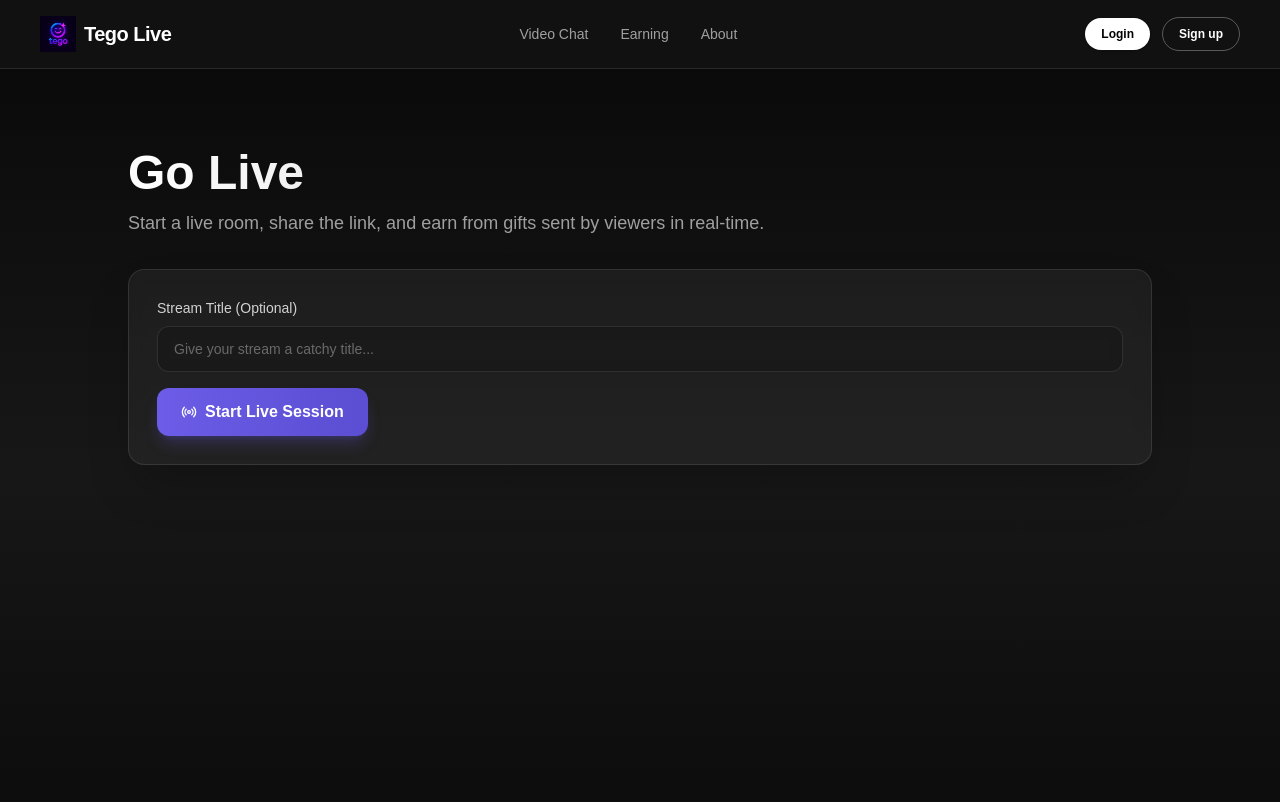
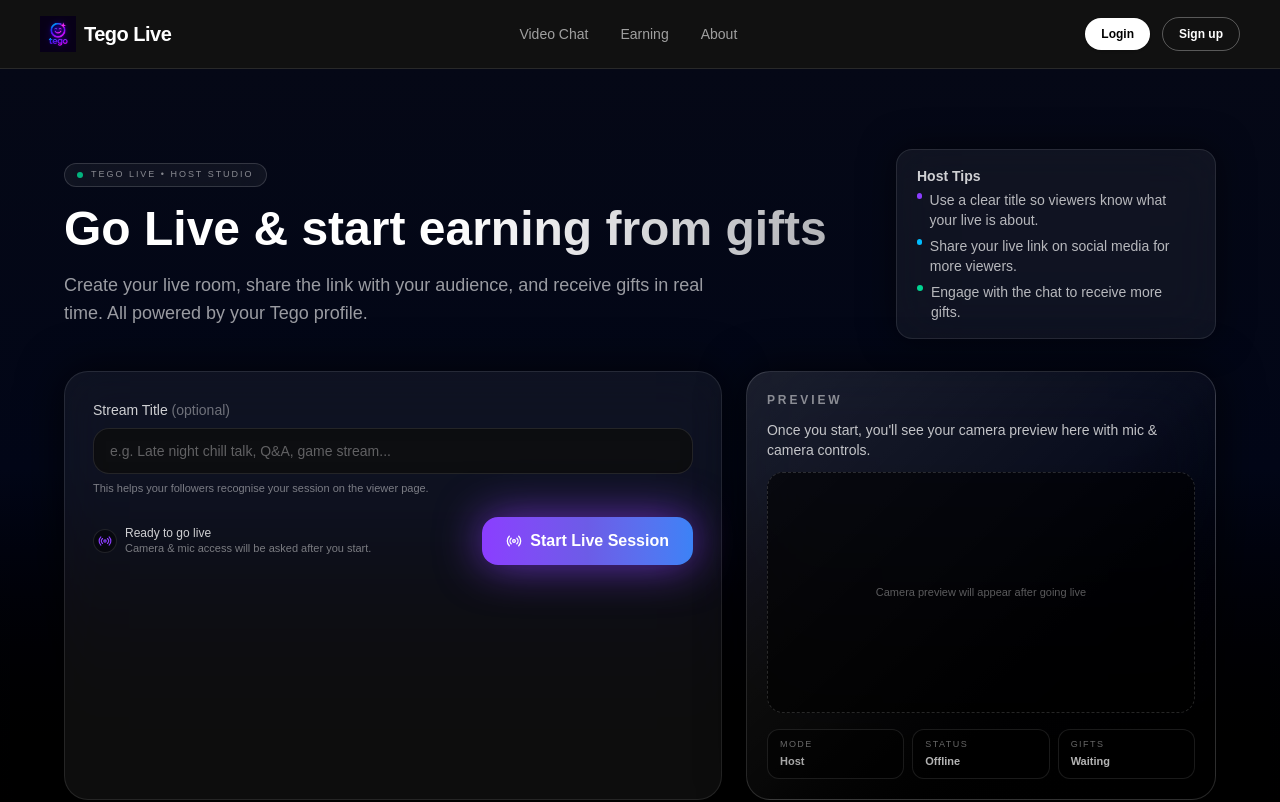
Before and after one commit to nsnrfuture/test-2-livestream, a Next.js app: page /go-online in a window 1280 px wide. Shown: the top 802 px of the page. Built offline with nearby package versions, Linux system fonts and the light colour scheme; no server answers.

Commit message:
video call

```diff
--- a/src/app/go-online/page.tsx
+++ b/src/app/go-online/page.tsx
@@ -17,7 +17,6 @@
 import { AGORA_APP_ID, randomUid } from "@/lib/agora";
 import type { GiftEvent } from "@/types/live";
 
-// ✅ Lucide icons
 import {
   Mic,
   MicOff,
@@ -28,10 +27,13 @@
   Copy as CopyIcon,
   Eye,
   Link2,
+  Heart,
 } from "lucide-react";
 
+const ACCENT = "#8B3DFF";
+
 /* ------------------------------------
-   GiftRain (inline component)
+   GiftRain
 ------------------------------------ */
 
 function GiftRain({ feed }: { feed: GiftEvent[] }) {
@@ -69,7 +71,7 @@
   return (
     <div
       ref={boxRef}
-      className="pointer-events-none absolute inset-0 overflow-hidden rounded-xl"
+      className="pointer-events-none absolute inset-0 overflow-hidden rounded-3xl"
     />
   );
 }
@@ -88,7 +90,7 @@
 }
 
 /* ------------------------------------
-   LivePublisher (inline component)
+   LivePublisher (host video + controls)
 ------------------------------------ */
 
 type LivePublisherProps = {
@@ -109,7 +111,10 @@
   const [videoOff, setVideoOff] = useState(false);
   const [loading, setLoading] = useState(false);
 
-  // ✅ Load AgoraRTC only in the browser
+  // guard to avoid double leave/unpublish
+  const hasLeftRef = useRef(false);
+
+  // Load AgoraRTC only in browser
   useEffect(() => {
     (async () => {
       if (typeof window === "undefined") return;
@@ -156,9 +161,10 @@
         c.play(containerRef.current);
       }
 
+      hasLeftRef.current = false;
       setJoined(true);
     } catch (e) {
-      console.error(e);
+      console.error("Agora join error:", e);
     } finally {
       setLoading(false);
     }
@@ -166,6 +172,13 @@
 
   const leave = useCallback(async () => {
     if (!client) return;
+
+    if (hasLeftRef.current) {
+      onLeave?.();
+      return;
+    }
+    hasLeftRef.current = true;
+
     try {
       if (mic) {
         mic.stop();
@@ -178,22 +191,40 @@
 
       await client.unpublish();
       await client.leave();
+
       setJoined(false);
       onLeave?.();
     } catch (e) {
-      console.error(e);
+      console.error("Agora leave error:", e);
     }
   }, [client, mic, cam, onLeave]);
 
+  // Cleanup on unmount only (no state updates)
   useEffect(() => {
     return () => {
-      // cleanup on unmount
-      if (joined) {
-        void leave();
+      if (!client) return;
+      if (hasLeftRef.current) return;
+
+      hasLeftRef.current = true;
+
+      (async () => {
+        try {
+          if (mic) {
+            mic.stop();
+            mic.close();
           }
+          if (cam) {
+            cam.stop();
+            cam.close();
+          }
+          await client.unpublish();
+          await client.leave();
+        } catch (e) {
+          console.error("Agora cleanup on unmount error:", e);
+        }
+      })();
     };
-    // eslint-disable-next-line react-hooks/exhaustive-deps
-  }, [joined]);
+  }, [client, mic, cam]);
 
   const toggleMic = async () => {
     if (!mic) return;
@@ -208,46 +239,38 @@
   };
 
   return (
-    <div className="w-full">
-      {/* Video area */}
+    <div className="w-full h-full flex flex-col justify-end">
+      {/* Video fills parent */}
       <div
         ref={containerRef}
-        className="aspect-video w-full rounded-2xl bg-neutral-900 overflow-hidden shadow-2xl border border-white/10 relative"
+        className="absolute inset-0 bg-black"
       >
         {!joined && (
-          <div className="absolute inset-0 flex flex-col items-center justify-center gap-3 text-white/60">
-            <div className="flex h-14 w-14 items-center justify-center rounded-2xl bg-white/5 border border-white/10 shadow-lg">
-              <Radio className="h-7 w-7" />
+          <div className="absolute inset-0 flex flex-col items-center justify-center gap-3 text-white/70">
+            <div className="flex h-16 w-16 items-center justify-center rounded-2xl bg-white/5 border border-white/15 shadow-[0_0_30px_rgba(139,61,255,0.6)]">
+              <Radio className="h-7 w-7" style={{ color: ACCENT }} />
             </div>
-            <p className="text-sm font-medium">You&apos;re offline</p>
+            <p className="text-sm font-medium">You&apos;re currently offline</p>
             <p className="text-xs text-white/40 max-w-xs text-center px-4">
-              Start your live to preview camera and audio here.
+              Click <span className="font-semibold" style={{ color: ACCENT }}>Go Live</span> to
+              start your stream and preview camera & audio here.
             </p>
           </div>
         )}
       </div>
 
-      {/* Controls */}
-      <div className="mt-5 rounded-2xl bg-neutral-900/70 backdrop-blur-md border border-white/10 px-4 py-3 sm:px-5 sm:py-4">
+      {/* Controls bottom-left, overlay style */}
+      <div className="relative z-10 mb-24 ml-4 mr-24">
         {!joined ? (
-          <div className="flex flex-col sm:flex-row items-stretch sm:items-center justify-between gap-3">
-            <div className="flex flex-col gap-1">
-              <span className="text-xs font-semibold uppercase tracking-wide text-white/40">
-                Live status
-              </span>
-              <span className="text-sm font-medium text-white">
-                Not live yet
-              </span>
-            </div>
           <button
             onClick={join}
             disabled={loading || !client}
-              className="inline-flex items-center justify-center gap-2 rounded-xl bg-linear-to-r from-[#6C5CE7] to-[#5b4ed2] px-5 py-3 text-sm font-semibold text-white shadow-lg shadow-[#6C5CE7]/30 transition-all duration-200 hover:from-[#5b4ed2] hover:to-[#4a3eb8] hover:shadow-[#6C5CE7]/40 hover:scale-[1.02] active:scale-95 disabled:opacity-50 disabled:cursor-not-allowed"
+            className="inline-flex items-center justify-center gap-2 rounded-full bg-linear-to-r from-[#8B3DFF] via-[#6C5CE7] to-[#3B82F6] px-5 py-2.5 text-xs font-semibold text-white shadow-[0_0_30px_rgba(139,61,255,0.7)] disabled:opacity-50 disabled:cursor-not-allowed"
           >
             {loading ? (
               <>
                 <Radio className="h-4 w-4 animate-pulse" />
-                  <span>Starting live…</span>
+                <span>Starting…</span>
               </>
             ) : (
               <>
@@ -256,60 +279,42 @@
               </>
             )}
           </button>
-          </div>
         ) : (
-          <div className="flex flex-wrap items-center gap-3">
-            {/* Mic */}
+          <div className="inline-flex items-center gap-2 bg-black/50 backdrop-blur-xl rounded-full px-3 py-2 border border-white/10">
             <button
               onClick={toggleMic}
-              className="inline-flex flex-1 min-w-[110px] items-center justify-center gap-2 rounded-xl bg-neutral-800/80 px-4 py-2.5 text-xs sm:text-sm font-medium text-white border border-white/10 hover:border-white/30 hover:bg-neutral-700 transition-all"
+              className="inline-flex items-center justify-center h-8 w-8 rounded-full bg-white/5 border border-white/10"
             >
               {muted ? (
-                <>
-                  <MicOff className="h-4 w-4" />
-                  <span>Unmute</span>
-                </>
+                <MicOff className="h-4 w-4 text-rose-400" />
               ) : (
-                <>
-                  <Mic className="h-4 w-4" />
-                  <span>Mute</span>
-                </>
+                <Mic className="h-4 w-4 text-emerald-400" />
               )}
             </button>
-
-            {/* Video */}
             <button
               onClick={toggleVideo}
-              className="inline-flex flex-1 min-w-[110px] items-center justify-center gap-2 rounded-xl bg-neutral-800/80 px-4 py-2.5 text-xs sm:text-sm font-medium text-white border border-white/10 hover:border-white/30 hover:bg-neutral-700 transition-all"
+              className="inline-flex items-center justify-center h-8 w-8 rounded-full bg-white/5 border border-white/10"
             >
               {videoOff ? (
-                <>
-                  <Video className="h-4 w-4" />
-                  <span>Camera On</span>
-                </>
+                <Video className="h-4 w-4 text-emerald-400" />
               ) : (
-                <>
-                  <VideoOff className="h-4 w-4" />
-                  <span>Camera Off</span>
-                </>
+                <VideoOff className="h-4 w-4 text-rose-400" />
               )}
             </button>
-
-            {/* End live */}
             <button
               onClick={leave}
-              className="inline-flex flex-[1.2] min-w-[130px] items-center justify-center gap-2 rounded-xl bg-linear-to-r from-red-500 to-red-600 px-4 py-2.5 text-xs sm:text-sm font-semibold text-white shadow-lg shadow-red-500/30 hover:shadow-red-500/40 hover:scale-[1.02] active:scale-95 transition-all"
+              className="inline-flex items-center justify-center h-8 px-3 rounded-full bg-red-500 text-xs font-semibold text-white shadow-lg"
             >
-              <PhoneOff className="h-4 w-4" />
-              <span>End Live</span>
+              <PhoneOff className="h-4 w-4 mr-1" />
+              End
             </button>
           </div>
         )}
 
         {token ? (
-          <p className="mt-3 text-[10px] sm:text-xs text-white/40 font-mono bg-white/5 rounded-lg px-3 py-2 inline-flex items-center gap-2">
+          <p className="mt-2 text-[10px] text-white/60 font-mono bg-black/50 rounded-full px-3 py-1 inline-flex items-center gap-2 border border-white/10">
             <span className="inline-flex h-1.5 w-1.5 rounded-full bg-emerald-400 animate-pulse" />
-            UID: {uid}
+            UID #{uid}
           </p>
         ) : null}
       </div>
@@ -318,7 +323,7 @@
 }
 
 /* ------------------------------------
-   GoOnlinePage (default export)
+   GoOnlinePage
 ------------------------------------ */
 
 export default function GoOnlinePage() {
@@ -359,97 +364,214 @@
   };
 
   return (
-    <main className="min-h-screen w-full bg-linear-to-b from-neutral-950 via-neutral-900 to-neutral-950 text-white pt-20 pb-12 px-4">
-      <section className="mx-auto max-w-5xl space-y-6 sm:space-y-8">
+    <main className="min-h-screen w-full bg-linear-to-b from-[#050816] via-[#020617] to-black text-white pt-20 pb-14 px-4">
+      {/* Glows */}
+      <div className="pointer-events-none fixed inset-0 -z-10">
+        <div className="absolute -top-32 left-1/2 h-80 w-80 -translate-x-1/2 rounded-full bg-[rgba(139,61,255,0.45)] blur-3xl opacity-60" />
+        <div className="absolute -bottom-24 -right-10 h-72 w-72 rounded-full bg-[rgba(56,189,248,0.35)] blur-3xl opacity-60" />
+        <div className="absolute -bottom-16 -left-10 h-64 w-64 rounded-full bg-[rgba(16,185,129,0.35)] blur-3xl opacity-50" />
+      </div>
+
+      <section className="mx-auto max-w-6xl space-y-6 sm:space-y-8">
         {/* Header */}
-        <div className="text-center sm:text-left">
-          <h1 className="text-3xl sm:text-4xl md:text-5xl font-bold bg-linear-to-r from-white to-white/70 bg-clip-text text-transparent">
-            Go Live
+        <header className="flex flex-col md:flex-row md:items-center md:justify-between gap-4">
+          <div>
+            <div className="inline-flex items-center gap-2 rounded-full border border-white/15 bg-white/5 px-3 py-1 text-[11px] font-medium text-white/70 backdrop-blur-xl">
+              <span className="inline-flex h-1.5 w-1.5 rounded-full bg-emerald-400 animate-pulse" />
+              <span className="uppercase tracking-[0.22em] text-[9px] text-white/50">
+                Tego Live • Host Studio
+              </span>
+            </div>
+
+            <h1 className="mt-3 text-3xl sm:text-4xl md:text-5xl font-bold leading-tight bg-linear-to-r from-white via-white to-white/70 bg-clip-text text-transparent">
+              Go Live & start earning from gifts
             </h1>
-          <p className="text-white/60 mt-3 text-sm sm:text-base md:text-lg max-w-2xl mx-auto sm:mx-0">
-            Start a live room, share the link, and earn from gifts sent by
-            viewers in real-time.
+            <p className="text-white/60 mt-3 text-sm sm:text-base md:text-lg max-w-2xl">
+              Create your live room, share the link with your audience, and
+              receive gifts in real time. All powered by your Tego profile.
             </p>
           </div>
 
+          <div className="rounded-2xl border border-white/10 bg-white/5 px-4 py-3 sm:px-5 sm:py-4 text-xs sm:text-sm text-white/70 backdrop-blur-xl shadow-[0_0_35px_rgba(0,0,0,0.55)] max-w-xs">
+            <p className="font-semibold text-white/80 mb-1">Host Tips</p>
+            <ul className="space-y-1.5">
+              <li className="flex gap-2">
+                <span className="mt-[3px] h-1.5 w-1.5 rounded-full bg-[#8B3DFF]" />
+                <span>Use a clear title so viewers know what your live is about.</span>
+              </li>
+              <li className="flex gap-2">
+                <span className="mt-[3px] h-1.5 w-1.5 rounded-full bg-sky-400" />
+                <span>Share your live link on social media for more viewers.</span>
+              </li>
+              <li className="flex gap-2">
+                <span className="mt-[3px] h-1.5 w-1.5 rounded-full bg-emerald-400" />
+                <span>Engage with the chat to receive more gifts.</span>
+              </li>
+            </ul>
+          </div>
+        </header>
+
+        {/* Content */}
         {!channel ? (
-          <div className="bg-white/5 backdrop-blur-sm rounded-2xl p-5 sm:p-7 border border-white/10 shadow-2xl space-y-4">
+          // BEFORE STARTING LIVE
+          <div className="grid gap-6 md:grid-cols-[minmax(0,1.4fr)_minmax(0,1fr)]">
+            {/* Left: setup card */}
+            <div className="bg-white/5 backdrop-blur-xl rounded-3xl p-5 sm:p-7 border border-white/10 shadow-[0_0_45px_rgba(0,0,0,0.7)] space-y-5">
               <div>
                 <label className="block text-xs sm:text-sm font-medium text-white/80 mb-2">
-                Stream Title (Optional)
+                  Stream Title <span className="text-white/40">(optional)</span>
                 </label>
                 <input
                   value={title}
                   onChange={(e) => setTitle(e.target.value)}
-                placeholder="Give your stream a catchy title..."
-                className="w-full rounded-xl bg-neutral-900/80 backdrop-blur-sm px-4 py-3 text-sm outline-none border border-white/10 focus:border-[#6C5CE7] focus:ring-2 focus:ring-[#6C5CE7]/25 transition-all placeholder:text-white/35"
+                  placeholder="e.g. Late night chill talk, Q&A, game stream..."
+                  className="w-full rounded-2xl bg-neutral-950/80 backdrop-blur-sm px-4 py-3 text-sm outline-none border border-white/10 focus:border-[#8B3DFF] focus:ring-2 focus:ring-[#8B3DFF]/30 transition-all placeholder:text-white/35"
                 />
+                <p className="mt-1.5 text-[11px] text-white/45">
+                  This helps your followers recognise your session on the viewer page.
+                </p>
               </div>
+
+              <div className="flex flex-col sm:flex-row gap-3 sm:items-center sm:justify-between">
+                <div className="flex items-center gap-2 text-xs text-white/60">
+                  <span className="inline-flex h-6 w-6 items-center justify-center rounded-full bg-black/40 border border-white/10">
+                    <Radio className="h-3.5 w-3.5" style={{ color: ACCENT }} />
+                  </span>
+                  <div className="flex flex-col">
+                    <span className="font-medium text-white/80">
+                      Ready to go live
+                    </span>
+                    <span className="text-[11px] text-white/45">
+                      Camera & mic access will be asked after you start.
+                    </span>
+                  </div>
+                </div>
+
                 <button
                   onClick={startLive}
-              className="w-full sm:w-auto inline-flex items-center justify-center gap-2 rounded-xl bg-linear-to-r from-[#6C5CE7] to-[#5b4ed2] px-6 py-3 text-sm sm:text-base font-semibold text-white shadow-lg shadow-[#6C5CE7]/25 hover:shadow-[#6C5CE7]/40 hover:scale-[1.02] active:scale-95 transition-all"
+                  className="w-full sm:w-auto inline-flex items-center justify-center gap-2 rounded-2xl bg-linear-to-r from-[#8B3DFF] via-[#6C5CE7] to-[#3B82F6] px-6 py-3 text-sm sm:text-base font-semibold text-white shadow-[0_0_45px_rgba(139,61,255,0.7)] hover:shadow-[0_0_60px_rgba(139,61,255,0.9)] hover:scale-[1.03] active:scale-95 transition-all"
                 >
                   <Radio className="h-4 w-4" />
                   <span>Start Live Session</span>
                 </button>
               </div>
+            </div>
+
+            {/* Right: preview / info */}
+            <div className="space-y-4">
+              <div className="h-full bg-linear-to-br from-white/10 via-white/3 to-black/40 border border-white/15 rounded-3xl p-4 sm:p-5 backdrop-blur-2xl shadow-[0_0_45px_rgba(0,0,0,0.75)] flex flex-col justify-between">
+                <div className="space-y-3">
+                  <p className="text-xs font-semibold uppercase tracking-[0.24em] text-white/50">
+                    Preview
+                  </p>
+                  <p className="text-sm text-white/75">
+                    Once you start, you&apos;ll see your camera preview here with mic & camera controls.
+                  </p>
+                  <div className="mt-3 aspect-video w-full rounded-2xl bg-black/60 border border-dashed border-white/15 flex items-center justify-center">
+                    <span className="text-[11px] text-white/35">
+                      Camera preview will appear after going live
+                    </span>
+                  </div>
+                </div>
+                <div className="mt-4 grid grid-cols-3 gap-2 text-[11px] text-white/65">
+                  <div className="rounded-xl bg-black/50 border border-white/10 px-3 py-2">
+                    <p className="text-[9px] uppercase tracking-[0.16em] text-white/40">
+                      Mode
+                    </p>
+                    <p className="font-semibold mt-0.5">Host</p>
+                  </div>
+                  <div className="rounded-xl bg-black/50 border border-white/10 px-3 py-2">
+                    <p className="text-[9px] uppercase tracking-[0.16em] text-white/40">
+                      Status
+                    </p>
+                    <p className="font-semibold mt-0.5 text-white/70">
+                      Offline
+                    </p>
+                  </div>
+                  <div className="rounded-xl bg-black/50 border border-white/10 px-3 py-2">
+                    <p className="text-[9px] uppercase tracking-[0.16em] text-white/40">
+                      Gifts
+                    </p>
+                    <p className="font-semibold mt-0.5 text-white/70">
+                      Waiting
+                    </p>
+                  </div>
+                </div>
+              </div>
+            </div>
+          </div>
         ) : (
-          <div className="space-y-6">
-            {/* Video Container */}
-            <div className="relative bg-white/5 backdrop-blur-sm rounded-2xl p-3 sm:p-4 border border-white/10 shadow-2xl">
-              <div className="relative">
+          // AFTER STARTING LIVE – vertical video with chat overlay
+          <div className="flex justify-center">
+            <div className="relative w-full max-w-md h-[calc(100vh-130px)] bg-black rounded-3xl overflow-hidden shadow-2xl border border-white/10">
+              {/* Video + controls handled inside */}
               <LivePublisher channel={channel} onLeave={endLive} />
               <GiftRain feed={feed} />
+
+              {/* Top overlay: profile + follow */}
+              <div className="absolute top-4 left-4 right-4 flex items-center justify-between z-20">
+                <div className="bg-black/40 backdrop-blur-xl rounded-2xl px-3 py-2 flex items-center gap-2 border border-white/10">
+                  <div className="h-8 w-8 rounded-full bg-white/20 flex items-center justify-center text-xs font-semibold">
+                    U
+                  </div>
+                  <div className="flex flex-col leading-tight">
+                    <span className="text-white text-sm font-semibold truncate max-w-[140px]">
+                      {title || "My Live Stream"}
+                    </span>
+                    <span className="text-white/70 text-[11px]">
+                      @{channel}
+                    </span>
                   </div>
                 </div>
 
-            {/* Share Section */}
-            <div className="bg-white/5 backdrop-blur-sm rounded-2xl p-5 sm:p-6 border border-white/10 shadow-xl space-y-4">
-              <h3 className="text-sm font-semibold text-white/90 flex items-center gap-2">
-                <span className="inline-flex h-7 w-7 items-center justify-center rounded-full bg-white/5 border border-white/10">
-                  <Link2 className="h-4 w-4" />
-                </span>
-                <span>Share Your Stream</span>
-              </h3>
-
-              <div className="flex flex-col gap-3">
-                <div className="bg-neutral-900/70 rounded-xl px-4 py-3 border border-white/10 break-all text-xs sm:text-sm">
-                  <span className="text-white/45 text-[11px] font-semibold uppercase tracking-wide block mb-1">
-                    Live URL
-                  </span>
-                  <span className="text-white/90 font-mono">
-                    {shareUrl || "Live link will appear here"}
-                  </span>
+                <button className="bg-[#FF2D55] text-white text-xs font-semibold px-3 py-1.5 rounded-full shadow-lg">
+                  Follow
+                </button>
               </div>
 
-                <div className="flex flex-col sm:flex-row gap-3">
-                  <button
-                    onClick={() => {
-                      if (!shareUrl) return;
-                      navigator.clipboard.writeText(shareUrl);
-                    }}
-                    className="flex-1 inline-flex items-center justify-center gap-2 rounded-xl bg-neutral-900/80 px-4 py-3 text-sm font-medium text-white border border-white/10 hover:border-white/25 hover:bg-neutral-800 transition-all"
-                  >
-                    <CopyIcon className="h-4 w-4" />
-                    <span>Copy Link</span>
-                  </button>
-                  <button
-                    onClick={() => {
-                      if (!channel) return;
-                      router.push(`/live/${channel}`);
-                    }}
-                    className="flex-1 inline-flex items-center justify-center gap-2 rounded-xl bg-white text-black px-4 py-3 text-sm font-semibold shadow-lg hover:bg-white/95 hover:shadow-xl transition-all hover:scale-[1.02] active:scale-95"
-                  >
-                    <Eye className="h-4 w-4" />
-                    <span>Open Viewer Page</span>
-                  </button>
+              {/* Live badge */}
+              <div className="absolute top-20 left-4 bg-red-600 text-white text-xs px-3 py-1 rounded-full flex items-center gap-1 shadow-lg z-20">
+                <span className="h-2 w-2 rounded-full bg-white animate-pulse" />
+                LIVE • 2.3k
+              </div>
+
+              {/* Chat messages overlay */}
+              <div className="absolute bottom-88 left-0 w-full px-4 space-y-2 z-20 pointer-events-none">
+                <div className="flex items-start gap-2">
+                  <div className="h-7 w-7 rounded-full bg-white/30" />
+                  <div className="bg-black/45 backdrop-blur-xl px-3 py-2 rounded-2xl text-white text-xs border border-white/10 max-w-[80%]">
+                    <span className="font-medium">Radiant Rose:</span>{" "}
+                    Minimalist and high quality ✨
+                  </div>
+                </div>
+                <div className="flex items-start gap-2">
+                  <div className="h-7 w-7 rounded-full bg-white/30" />
+                  <div className="bg-black/45 backdrop-blur-xl px-3 py-2 rounded-2xl text-white text-xs border border-white/10 max-w-[80%]">
+                    <span className="font-medium">Marcltna:</span>{" "}
+                    Hallo, welcome!! 💜
+                  </div>
+                </div>
+                <div className="flex items-start gap-2">
+                  <div className="h-7 w-7 rounded-full bg-white/30" />
+                  <div className="bg-black/45 backdrop-blur-xl px-3 py-2 rounded-2xl text-white text-xs border border-white/10 max-w-[80%]">
+                    <span className="font-medium">Mystic Meadow:</span>{" "}
+                    Your style is perfect 🔥
+                  </div>
                 </div>
               </div>
 
-              <p className="text-[11px] sm:text-xs text-white/45 mt-1 bg-white/5 rounded-lg px-3 py-2 border border-white/5">
-                Viewers can send gifts from the viewer page. They&apos;ll rain
-                over your video here instantly.
-              </p>
+              {/* Bottom input + heart/gift button */}
+              <div className="absolute bottom-4 left-0 right-0 px-4 flex items-center gap-3 z-30">
+                <input
+                  placeholder="Message..."
+                  className="flex-1 bg-black/50 backdrop-blur-xl px-4 py-3 text-sm text-white rounded-full border border-white/15 outline-none placeholder:text-white/40"
+                />
+                <button className="h-11 w-11 flex items-center justify-center rounded-full bg-[#FF2D55] shadow-xl">
+                  <Heart className="h-5 w-5 text-white" />
+                </button>
+              </div>
+
+              {/* Right side small column could be future gift icons etc */}
             </div>
           </div>
         )}
```
Lines whose indentation alone changed are shown as unchanged.
